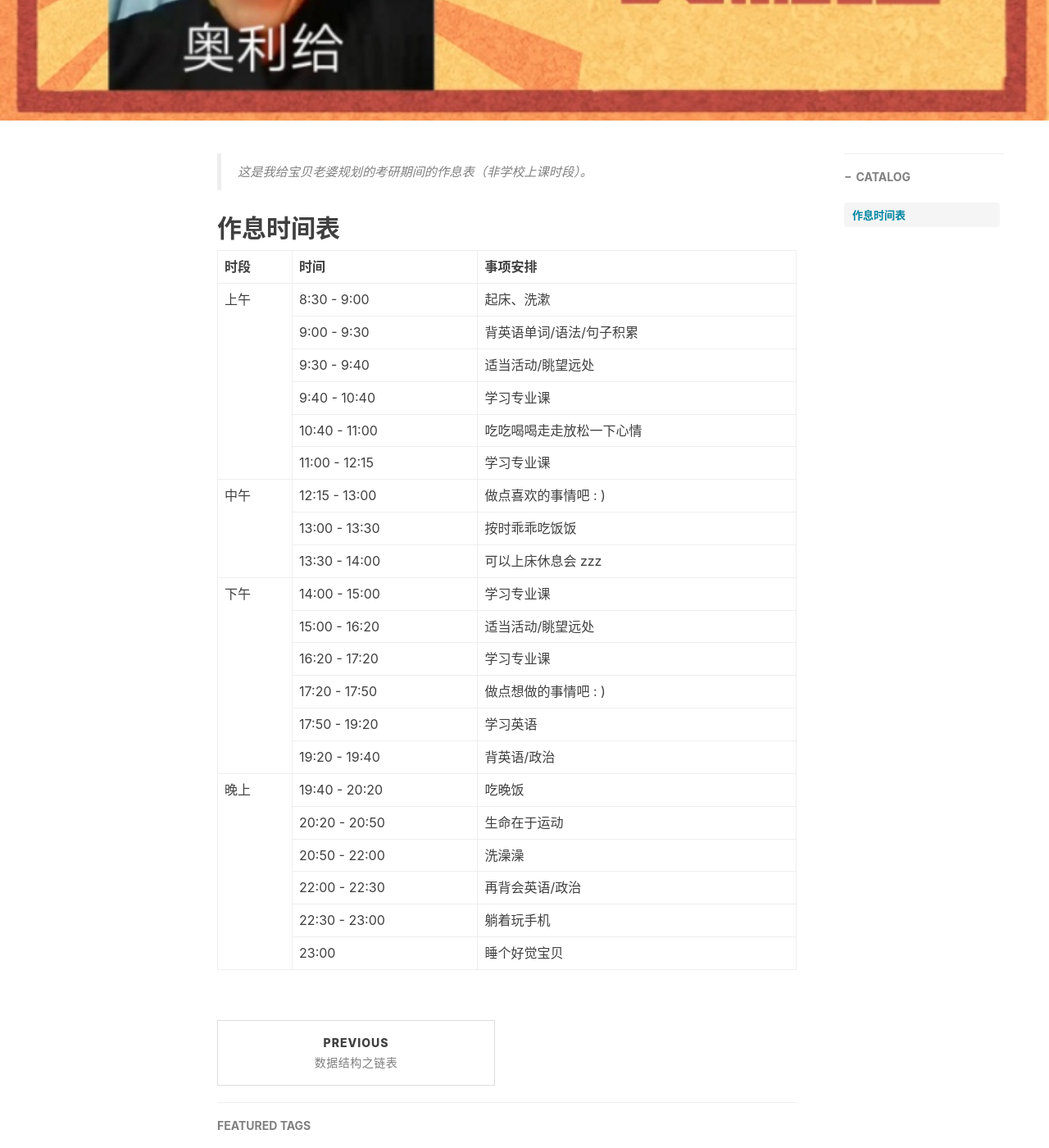
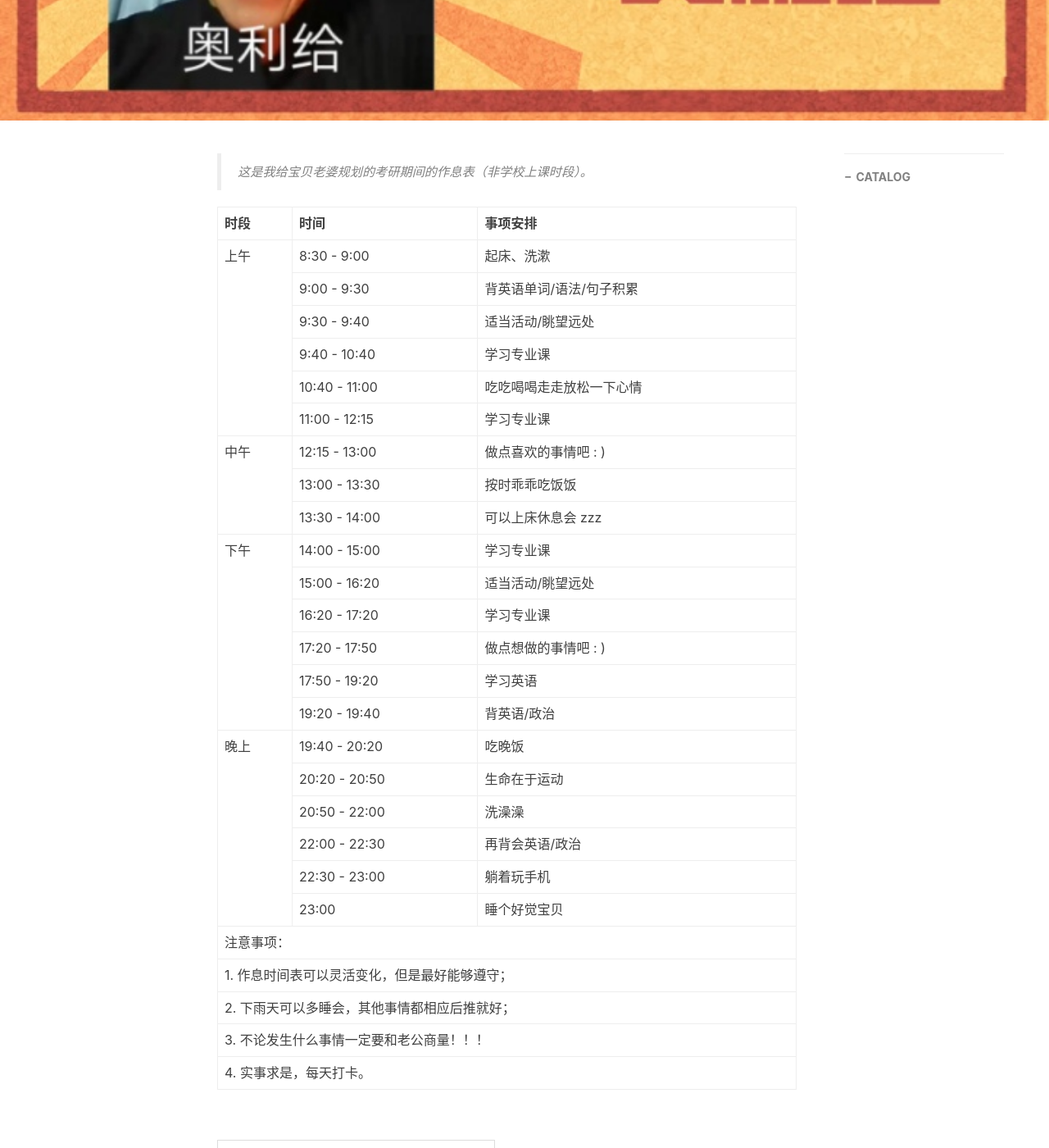
Before and after one commit to Echo-Ji/Echo-Ji.github.io, a Jekyll site: the page built from _posts/2020-06-18-考研作息时间表.md, in a window 1280 px wide and 1400 px high, scrolled down 376 px. Shown: the whole window at 82% size. Built offline with Jekyll 4.4.1, drawn with Linux system fonts in a browser that asks for light colours; nearby versions of some CDN libraries; comment, search, counter and statistics services are not loaded.

Commit message:
:hammer: 20200618 merge

```diff
--- a/_posts/2020-06-18-考研作息时间表.md
+++ b/_posts/2020-06-18-考研作息时间表.md
@@ -13,8 +13,6 @@ tags:
 ---
 
 > 这是我给宝贝老婆规划的考研期间的作息表（非学校上课时段）。
-
-## 作息时间表
 
 <table align="center">
     <tr>
@@ -111,4 +109,18 @@ tags:
         <td>23:00</td>
         <td>睡个好觉宝贝</td>
     </tr>
-</table>
+    <tr>
+        <td colspan="3">注意事项：</td>
+    </tr>
+    <tr>
+        <td colspan="3">1. 作息时间表可以灵活变化，但是最好能够遵守；</td>
+    </tr>
+    <tr>
+        <td colspan="3">2. 下雨天可以多睡会，其他事情都相应后推就好；</td>
+    </tr>
+    <tr>
+        <td colspan="3">3. 不论发生什么事情一定要和老公商量！！！</td>
+    </tr>
+    <tr>
+        <td colspan="3">4. 实事求是，每天打卡。</td>
+    </tr>
```
